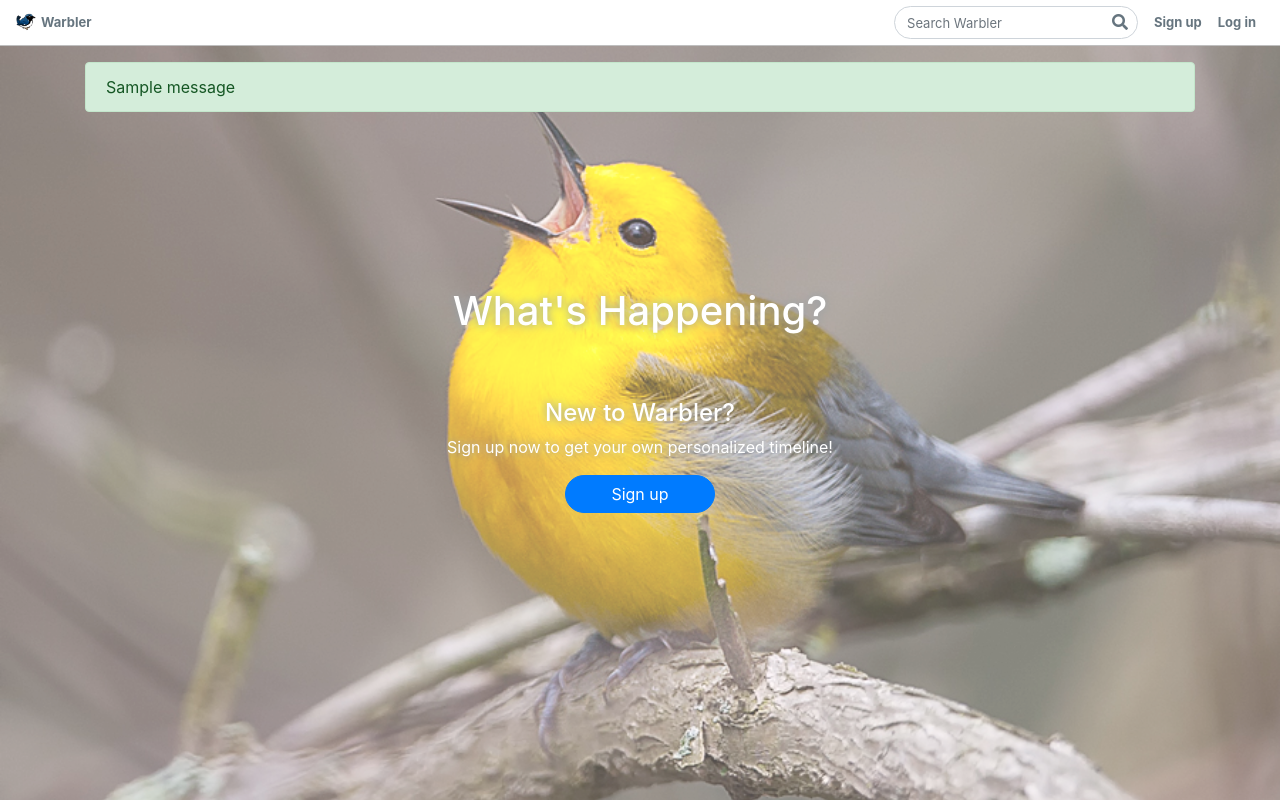
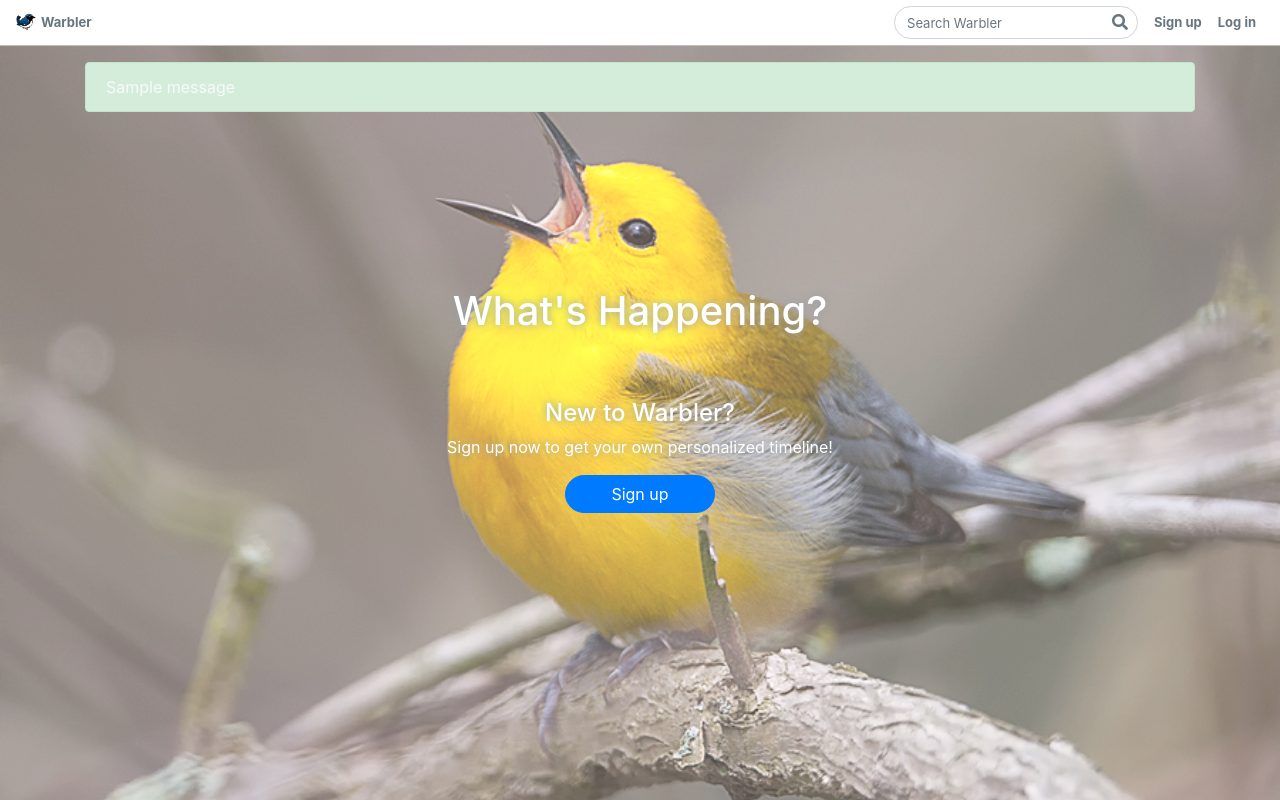
Before and after one commit to lawrencedovin/twitter-clone, a Flask app: page / in a window 1280 px wide. Run offline with Flask 2, Linux system fonts and the light colour scheme; tables that the repository leaves empty hold one stand-in row (values such as "Sample post"); one stand-in notice (Sample message) is shown; some libraries are stand-ins or nearby versions.

Commit message:
Added flash message when logging out

```diff
--- a/app.py
+++ b/app.py
@@ -114,6 +114,7 @@ def logout():
 
     # IMPLEMENT THIS
     do_logout()
+    flash('Logged out successfully', 'success')
     return redirect('/')
 
 
--- a/templates/base.html
+++ b/templates/base.html
@@ -54,7 +54,7 @@
 </nav>
 <div class="container">
   {% for category, message in get_flashed_messages(with_categories=True) %}
-  <div class="alert alert-{{ category }}">{{ message }}</div>
+  <div class="alert alert-{{ category }} text-light">{{ message }}</div>
   {% endfor %}
 
   {% block content %}
```
